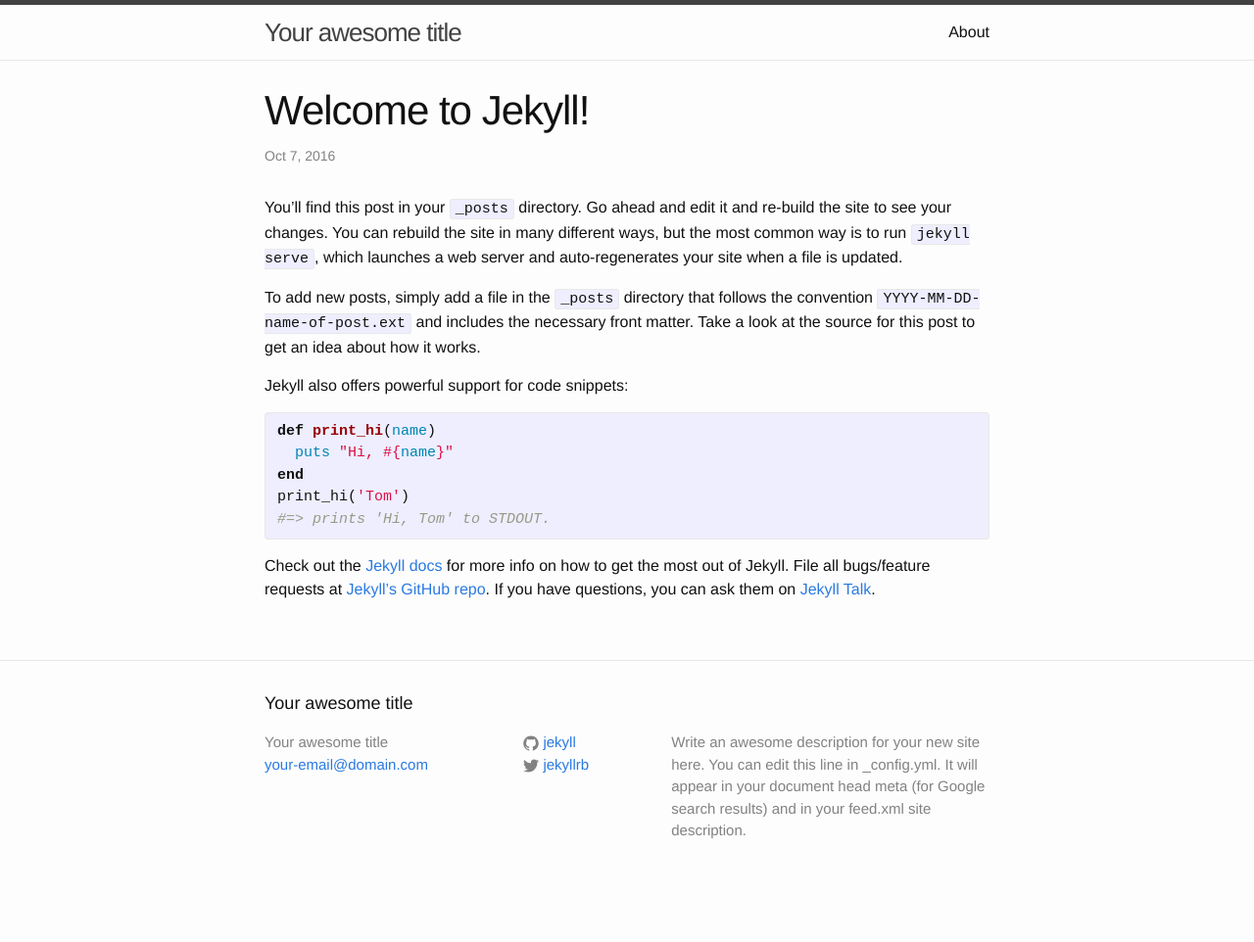
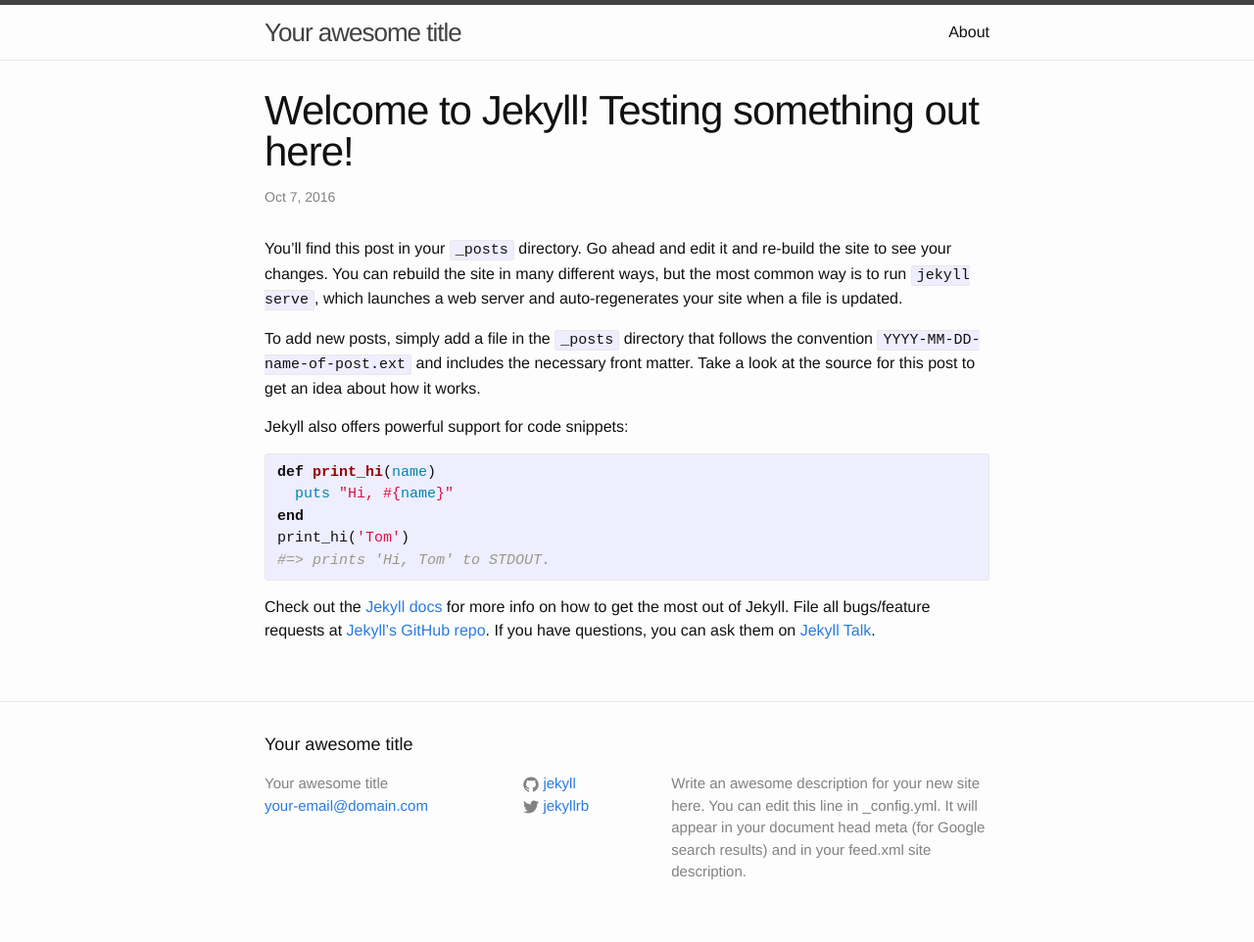
Before and after one commit to ShaunHadden/ShaunHadden.github.io, a Jekyll site: the page built from _posts/2016-10-07-welcome-to-jekyll.markdown, in a window 1280 px wide. Shown: the whole page at 98% size. Built offline with Jekyll 4.4.1, drawn with Linux system fonts in a browser that asks for light colours; before the commit the page ends 920 px from its top, so only the background shows below that.

```diff
--- a/_posts/2016-10-07-welcome-to-jekyll.markdown
+++ b/_posts/2016-10-07-welcome-to-jekyll.markdown
@@ -1,6 +1,6 @@
 ---
 layout: post
-title:  "Welcome to Jekyll!"
+title:  "Welcome to Jekyll! Testing something out here!"
 date:   2016-10-07 15:38:08 -0400
 categories: jekyll update
 ---
```
